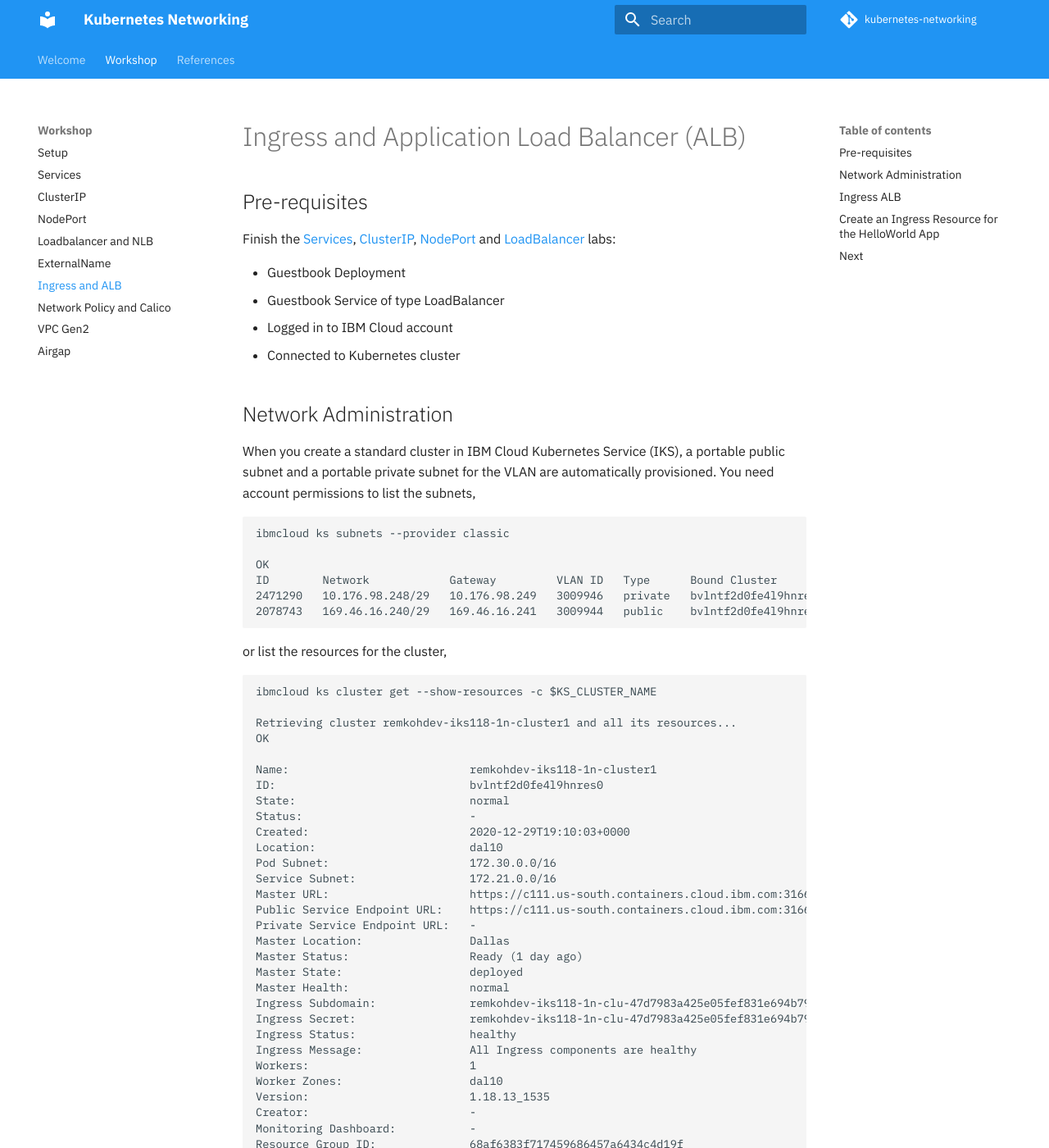
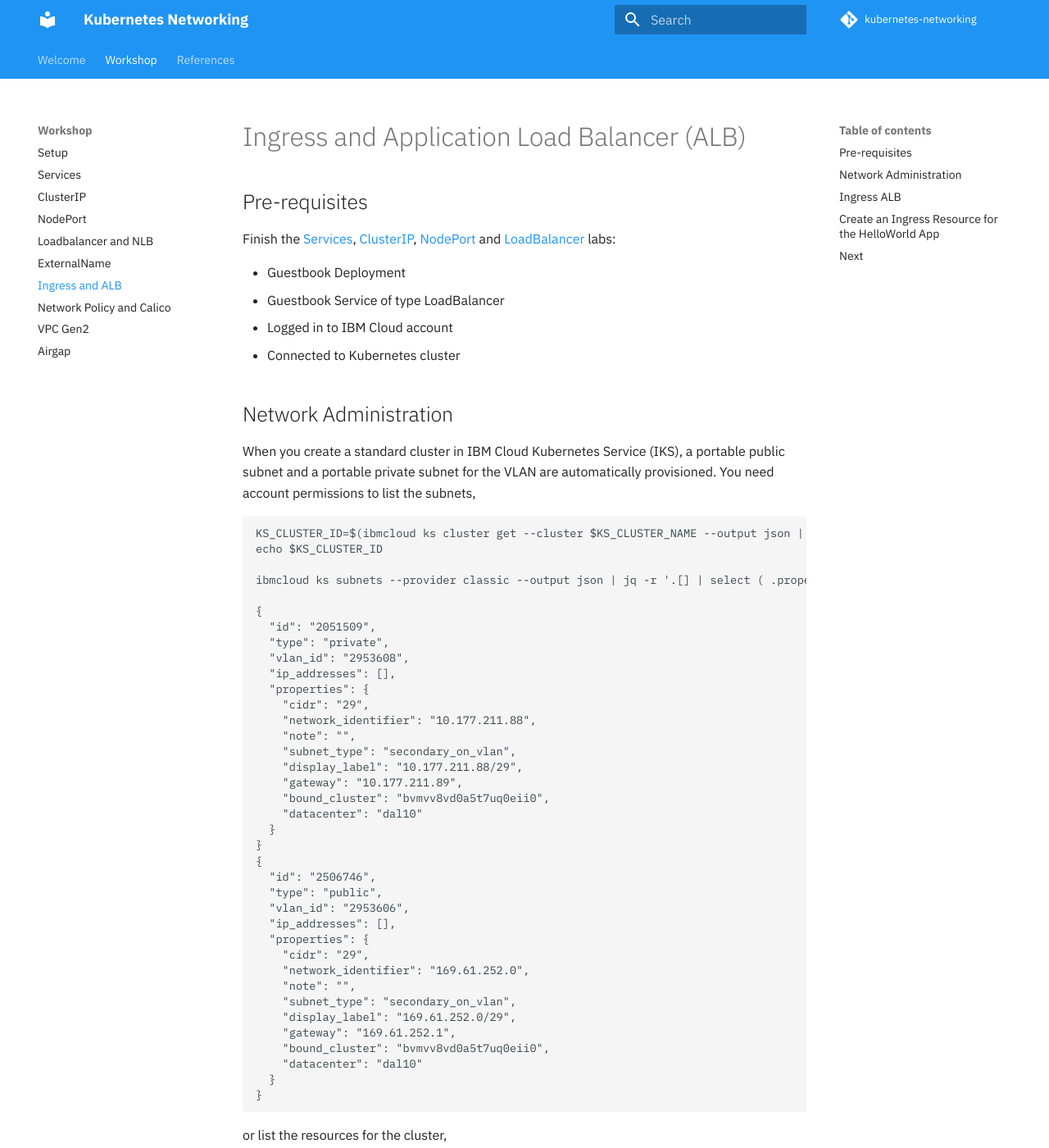
Before and after one commit to IBM/kubernetes-networking, an MkDocs documentation site: the page built from docs/ingress-alb.md, in a window 1280 px wide and 1400 px high. Shown: the whole window at 82% size. Built offline with MkDocs 1.6.1 and Material for MkDocs 9.7.7, drawn with Linux system fonts in a browser that asks for light colours; comment, search, counter and statistics services are not loaded.

Commit message:
Update ingress-alb.md

````diff
--- a/docs/ingress-alb.md
+++ b/docs/ingress-alb.md
@@ -14,12 +14,43 @@ Finish the [Services](services.md), [ClusterIP](clusterip.md), [NodePort](nodepo
 When you create a standard cluster in IBM Cloud Kubernetes Service (IKS), a portable public subnet and a portable private subnet for the VLAN are automatically provisioned. You need account permissions to list the subnets,
 
 ```
-ibmcloud ks subnets --provider classic
+KS_CLUSTER_ID=$(ibmcloud ks cluster get --cluster $KS_CLUSTER_NAME --output json | jq -r '.id')
+echo $KS_CLUSTER_ID
 
-OK
-ID        Network            Gateway         VLAN ID   Type      Bound Cluster          Zone
-2471290   10.176.98.248/29   10.176.98.249   3009946   private   bvlntf2d0fe4l9hnres0   dal10
-2078743   169.46.16.240/29   169.46.16.241   3009944   public    bvlntf2d0fe4l9hnres0   dal10
+ibmcloud ks subnets --provider classic --output json | jq -r '.[] | select ( .properties.bound_cluster=='\"$KS_CLUSTER_ID\"' )'
+
+{
+  "id": "2051509",
+  "type": "private",
+  "vlan_id": "2953608",
+  "ip_addresses": [],
+  "properties": {
+    "cidr": "29",
+    "network_identifier": "10.177.211.88",
+    "note": "",
+    "subnet_type": "secondary_on_vlan",
+    "display_label": "10.177.211.88/29",
+    "gateway": "10.177.211.89",
+    "bound_cluster": "bvmvv8vd0a5t7uq0eii0",
+    "datacenter": "dal10"
+  }
+}
+{
+  "id": "2506746",
+  "type": "public",
+  "vlan_id": "2953606",
+  "ip_addresses": [],
+  "properties": {
+    "cidr": "29",
+    "network_identifier": "169.61.252.0",
+    "note": "",
+    "subnet_type": "secondary_on_vlan",
+    "display_label": "169.61.252.0/29",
+    "gateway": "169.61.252.1",
+    "bound_cluster": "bvmvv8vd0a5t7uq0eii0",
+    "datacenter": "dal10"
+  }
+}
 ```
 
 or list the resources for the cluster,
````
